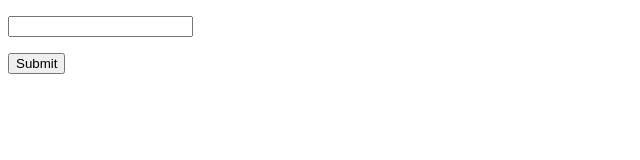
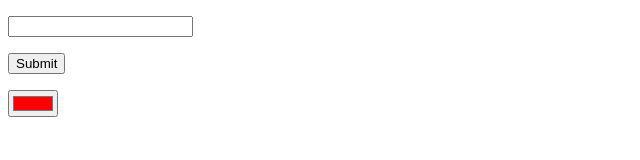
Before and after one commit to samian96/COMP002week6lectureactivity, a plain HTML site: page index.html in a window 1280 px wide. Shown: the whole page, without its empty margins (0-640 px from the left). Drawn offline with Linux system fonts and the light colour scheme.

Commit message:
added input color to html

```diff
--- a/index.html
+++ b/index.html
@@ -17,6 +17,10 @@
         <button id="button1" for="button">Submit</button>
     </p>
 
+    <p>
+        <input type="color" name="pick a color" id="color1" value="#ff0000">
+    </p>
+
     </form>
 
 <script src="forms.js"></script>
```
